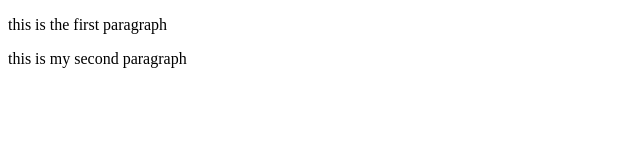
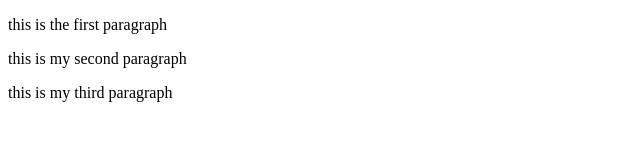
Before and after one commit to AsikpaChoice/VSC-Practice, a plain HTML site: page NEW.html in a window 1280 px wide. Shown: the whole page, without its empty margins (0-640 px from the left). Drawn offline with Linux system fonts and the light colour scheme.

Commit message:
I added a third paragraph

```diff
--- a/NEW.html
+++ b/NEW.html
@@ -8,5 +8,6 @@
 <body>
    <p> this is the first paragraph</p>
    <p> this is my second paragraph </p>
+    <p>this is my third paragraph </p>
 </body>
 </html>
```
